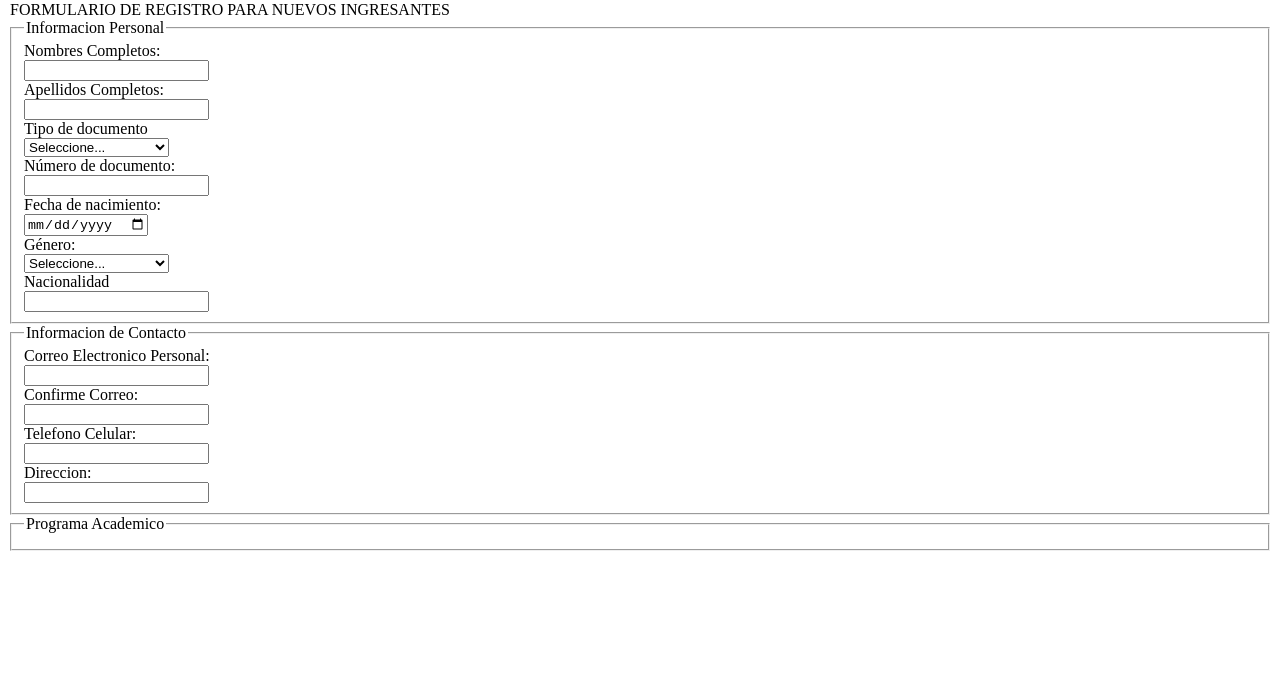
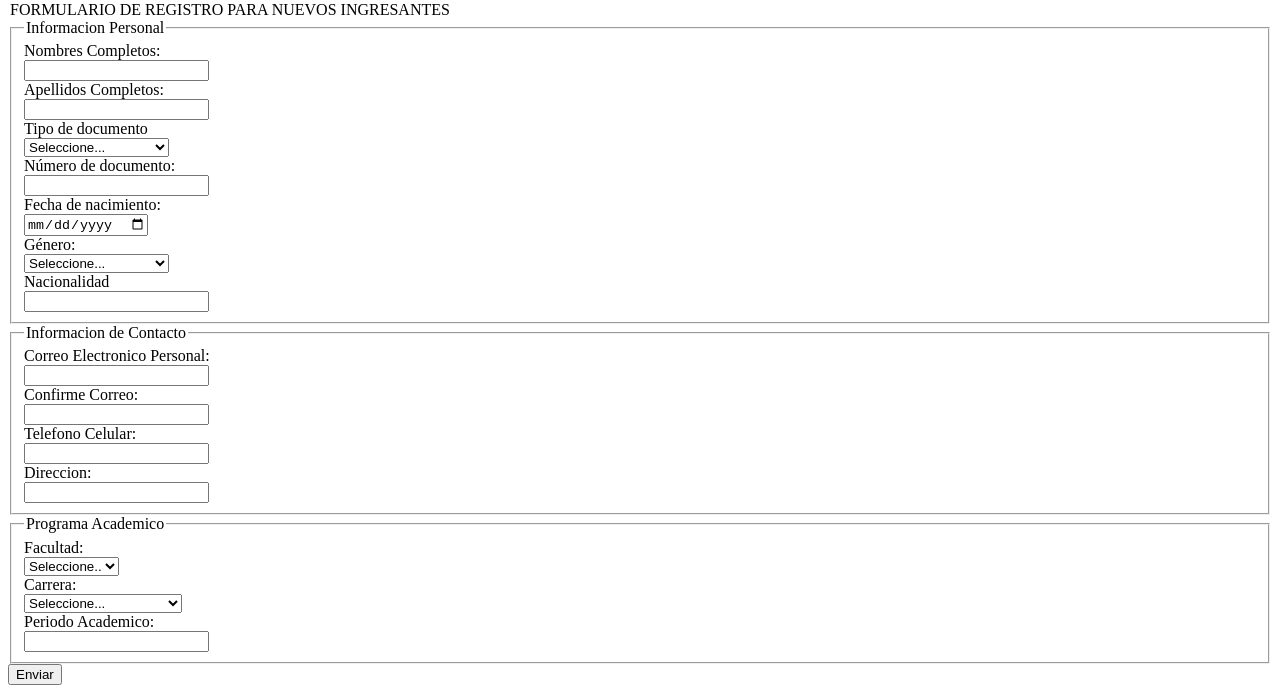
Before and after one commit to alexiscl0/IDWEB, a plain HTML site: page Lab02/SGA.html in a window 1280 px wide. Shown: the part 177-870 px from the top of the page. Before the commit the page ends 800 px from the top, so only its background shows below. Drawn offline with Linux system fonts and the light colour scheme.

Commit message:
Lab02: Agregando el contenido a la programa academico del formulario

```diff
--- a/Lab02/SGA.html
+++ b/Lab02/SGA.html
@@ -121,7 +121,48 @@
         </fieldset>
         <fieldset>
           <legend>Programa Academico</legend>
+
+          <div class="campo">
+            <label for="facultad">Facultad:</label><br />
+            <select name="facultad" id="facultad" required>
+              <option value="">Seleccione..</option>
+              <option value="ingenieria">Ingenieria</option>
+              <option value="biomedicas">Biomedicas</option>
+              <option value="sociales">Sociales</option>
+            </select>
+          </div>
+
+          <div class="campo">
+            <label for="carrera">Carrera:</label><br />
+            <select name="carrera" id="carrera" required>
+              <option value="">Seleccione...</option>
+              <option value="ingenieria-sistemas">
+                Ingenieria de Sistemas
+              </option>
+              <option value="ingenieria-industrial">
+                Ingeniería Industrial
+              </option>
+              <option value="ingenieria-civil">Ingeniería Civil</option>
+              <option value="ingenieria-electronica">
+                Ingeniería Electrónica
+              </option>
+              <option value="ingenieria-mecanica">Ingeniería Mecánica</option>
+              <option value="administracion">Administración</option>
+              <option value="contabilidad">Contabilidad</option>
+              <option value="medicina">Medicina</option>
+            </select>
+          </div>
+
+          <div class="campo">
+            <label for="periodo-academico">Periodo Academico:</label><br />
+            <input
+              type="text"
+              name="periodo-academico"
+              id="periodo-academico"
+              required />
+          </div>
         </fieldset>
+        <button type="submit">Enviar</button>
       </form>
     </main>
   </body>
```
